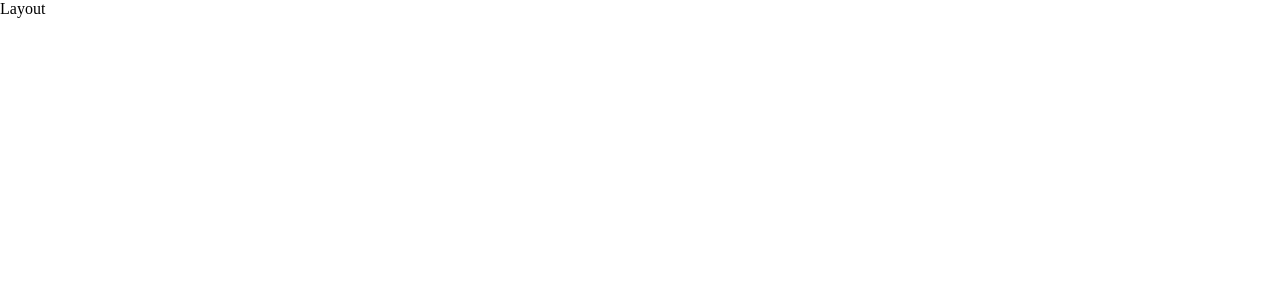
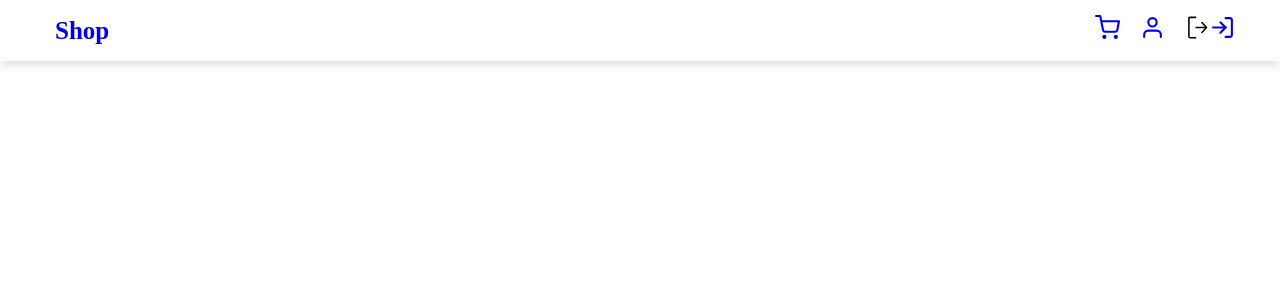
Before and after one commit to Shin-Yong-Jun/react-shop-app, a React (Vite) app: page / in a window 1280 px wide. Shown: the top 300 px of the page. Built offline with nearby package versions, Linux system fonts and the light colour scheme.

Commit message:
Layout 과 헤더와 푸터 UI 반영함.

```diff
--- a/src/components/footer/Footer.jsx
+++ b/src/components/footer/Footer.jsx
@@ -1,8 +1,19 @@
 import React from 'react'
+import {BsGithub} from 'react-icons/bs'
+import styles from './Footer.module.scss'
 
 const Footer = () => {
   return (
-    <div>Footer</div>
+    <footer className={styles.footer}>
+      <div className='container'>
+        <div className={styles.contact}>
+          <a href="https://github.com">
+            {" "}
+            <BsGithub />
+          </a>
+        </div>
+      </div>
+    </footer>
   )
 }
 
--- a/src/components/header/Header.jsx
+++ b/src/components/header/Header.jsx
@@ -1,8 +1,21 @@
 import React from 'react'
-
+import { Link } from 'react-router-dom'
+import styles from './Header.module.scss';
+import Nav from './nav/Nav'
 const Header = () => {
   return (
-    <div>Header</div>
+    <div className={styles.header}>
+      <div className="container">
+        <div className={styles.header_wrapper}>
+          <div className={styles.header_logo}>
+            <Link to ={"/"}>
+              <h2>Shop</h2>
+            </Link>
+          </div>
+          <Nav />
+        </div>
+      </div>
+    </div>
   )
 }
 
--- /dev/null
+++ b/src/components/header/nav/Nav.jsx
@@ -0,0 +1,41 @@
+import React from "react";
+import { Link } from "react-router-dom";
+import { FiLogIn, FiShoppingCart, FiUser } from "react-icons/fi";
+import { GoSignOut } from "react-icons/go";
+import styles from "./Nav.module.scss";
+
+const Nav = () => {
+  return (
+    <nav className={styles.nav}>
+      <ul>
+        <li>
+          <div className={styles.counter}>
+            <Link to={"/cart"}>
+              {" "}
+              <FiShoppingCart />
+            </Link>
+          </div>
+        </li>
+        <li>
+          <div className={styles.counter}>
+            <Link to={"/order"}>
+              {" "}
+              <FiUser title="주문" />
+            </Link>
+          </div>
+        </li>
+        <li>
+          <GoSignOut
+            className={styles.sign_out}
+            title="로그아웃"
+          />
+          <Link to={"/login"}>
+            <FiLogIn title="로그인" />
+          </Link>
+        </li>
+      </ul>
+    </nav>
+  );
+};
+
+export default Nav;
--- /dev/null
+++ b/src/components/header/nav/Nav.module.scss
@@ -0,0 +1,79 @@
+.nav {
+  ul {
+    display: flex;
+    flex-direction: row;
+  }
+
+  li {
+    margin-left: 20px;
+    font-size: 20px;
+
+    a {
+      & :hover {
+        color: var(--hover-color);
+        cursor: pointer;
+        transition: 0.3s all ease;
+      }
+    }
+  }
+
+  @media (min-width: 768px) {
+    li {
+      font-size: 25px;
+    }
+  }
+}
+
+.counter {
+  position: relative;
+
+  b {
+    position: absolute;
+    top: -11px;
+    right: -14px;
+    display: block;
+    display: flex;
+    align-items: center;
+    justify-content: center;
+    width: 18px;
+    height: 18px;
+    color: #fff;
+    font-size: 9px;
+    background: #997878;
+    border-radius: 50px;
+  }
+}
+
+.nav_hover_cart {
+  display: none;
+
+  @media (min-width: 990px) {
+    position: absolute;
+    top: 100%;
+    right: 0;
+    z-index: 2;
+    display: block;
+    width: 450px;
+    min-height: 100px;
+    background: #fff;
+    box-shadow: 0 2px 10px 0 rgb(0 0 0 / 10%);
+    visibility: hidden;
+    opacity: 0;
+    transition: opacity 0.2s ease-in-out, visibility 0.2s ease-in-out;
+  }
+}
+
+.nav li:hover .nav_hover_cart {
+  visibility: visible;
+  opacity: 1;
+}
+
+.nav_sign_out {
+  cursor: pointer;
+
+  &:hover {
+    color: var(--hover-color);
+    cursor: pointer;
+    transition: 0.3s all ease;
+  }
+}
--- a/src/components/layout/Layout.jsx
+++ b/src/components/layout/Layout.jsx
@@ -1,8 +1,17 @@
 import React from 'react'
+import { Outlet } from 'react-router-dom'
+import Header from '../header/Header'
+import Footer from '../footer/Footer'
+import styles from './Layout.module.scss';
 
 const Layout = () => {
   return (
-    <div>Layout</div>
+    <div style={styles.Layout}>
+      <Header />
+      <Outlet/>
+      <Footer/>
+
+    </div>
   )
 }
 
```
Also changed, not shown: src/components/layout/Layout.module.scss (line endings or trailing spaces).
